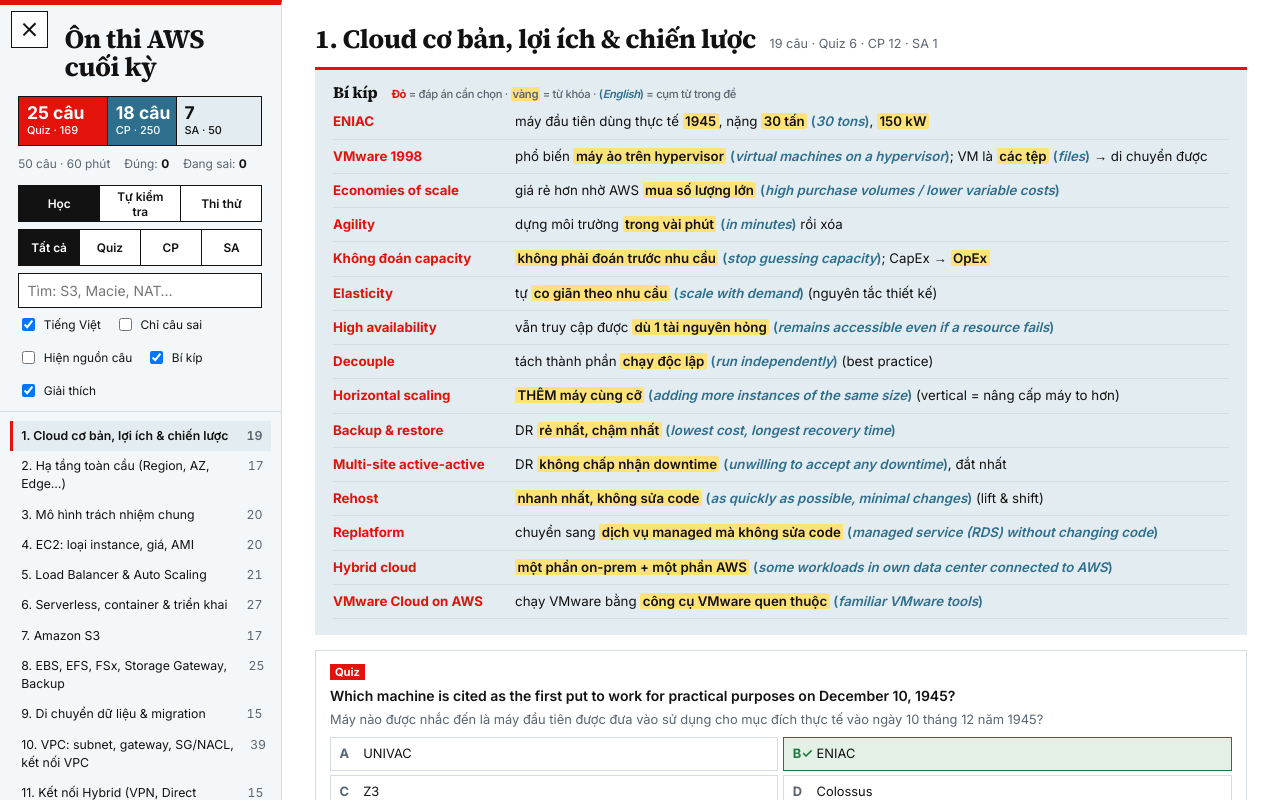
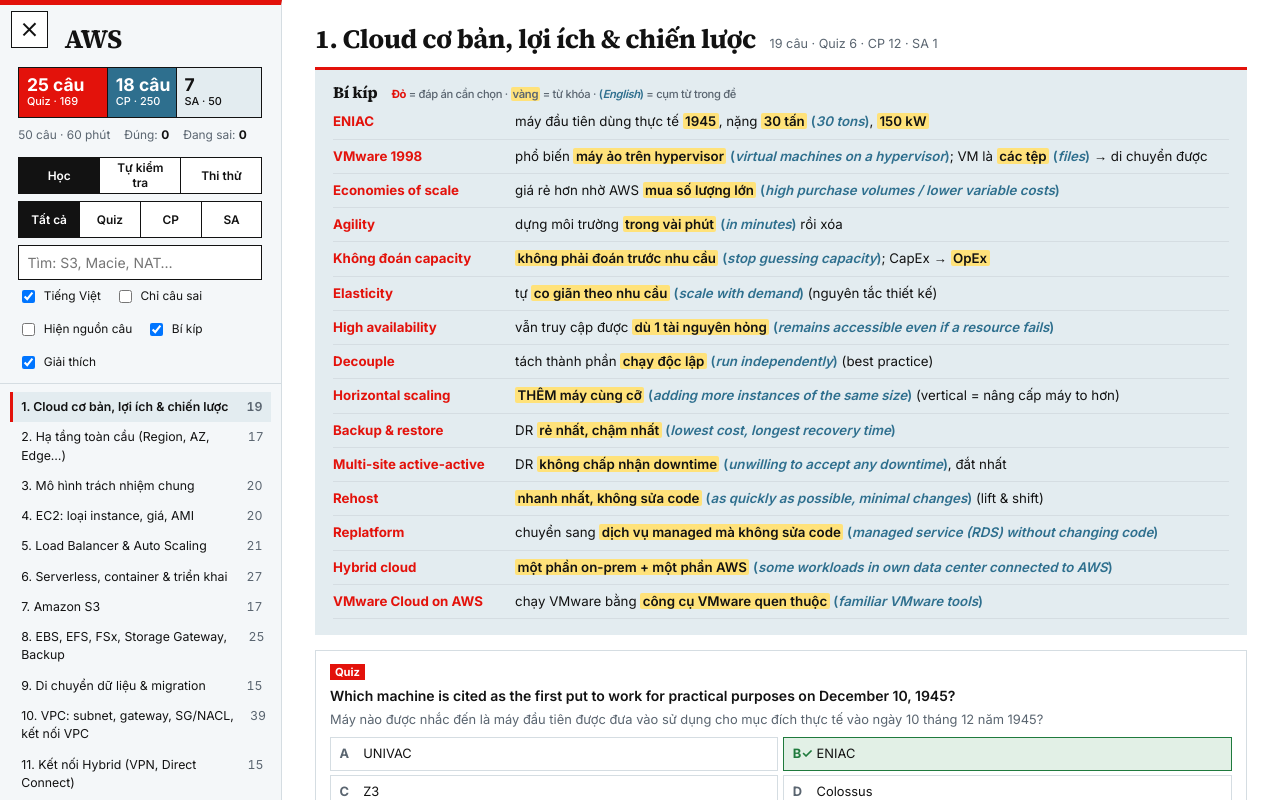
Before and after one commit to Tuquyyyy/aws-469, a plain HTML site: page index.html in a window 1280 px wide. Drawn offline with Linux system fonts and the light colour scheme.

Commit message:
Rename title to AWS
Co-Authored-By: Claude Opus 5.5 <noreply@anthropic.com>
Claude-Session: https://claude.ai/code/session_01M7KaoEWT1pgKtiGt2b5Jif

```diff
--- a/index.html
+++ b/index.html
@@ -3,7 +3,7 @@
 <head>
 <meta charset="utf-8">
 <meta name="viewport" content="width=device-width, initial-scale=1">
-<title>Ôn thi AWS cuối kỳ</title>
+<title>AWS</title>
 <link rel="preconnect" href="https://fonts.googleapis.com">
 <link href="https://fonts.googleapis.com/css2?family=Source+Serif+4:opsz,wght@8..60,600;8..60,700&family=Inter:wght@400;500;600;700&display=swap" rel="stylesheet">
 <style>
@@ -123,7 +123,7 @@ body.side-off main{margin-left:0;padding-left:max(4.6rem,clamp(16px,2.6vw,56px))
 <div class="app">
 <aside id="side">
   <div class="top">
-    <h1>Ôn thi AWS cuối kỳ</h1>
+    <h1>AWS</h1>
     <div class="bp" aria-label="Cấu trúc đề thi 50 câu, 60 phút">
       <div class="q"><b>25 câu</b><small>Quiz · 169</small></div>
       <div class="c"><b>18 câu</b><small>CP · 250</small></div>
```
Also changed, not shown: 1 other file.
